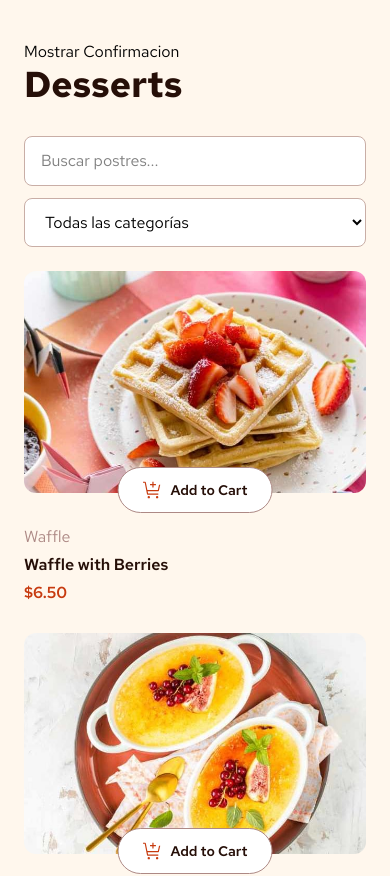
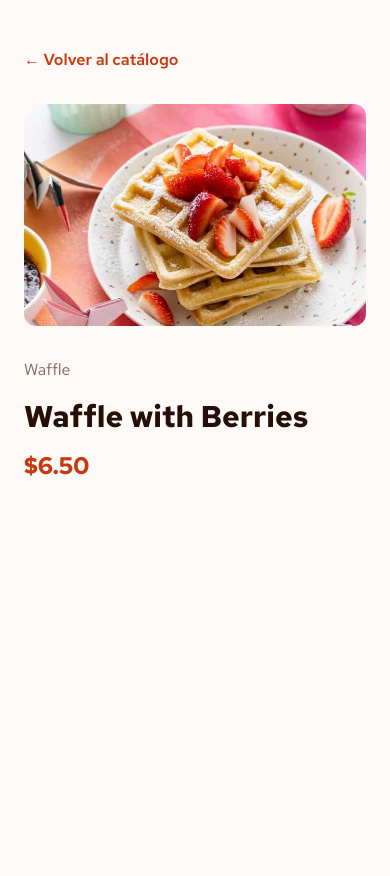
Before and after one commit to DiegoR434/desserts-frontend, a React (Vite) app: page /producto/1 in a window 390 px wide. Shown: the top 876 px of the page. After the commit the page ends 844 px from the top, so only its background shows below. Built offline with nearby package versions, Linux system fonts and the light colour scheme; data requests are answered from the project's data file.

Commit message:
✨ implementar navegación y detalle de productos con React Router

```diff
--- a/src/App.tsx
+++ b/src/App.tsx
@@ -1,90 +1,15 @@
-import CartDrawer from "./components/CartDrawer";
-import ProductCard from "./components/ProductCard";
-import Header from "./components/Header";
-import ConfirmOrderModal from "./components/ConfirmOrderModal";
-import ProductFilters from "./components/ProductFilters";
-
-import { useState } from "react";
-import { useProducts } from "./hooks/useProducts";
-import ProductCardSkeleton from "./components/ProductCardSkeleton";
+import { Route, Routes } from "react-router-dom";
+import ProductsPage from "./pages/ProductsPage";
+import ProductDetailPage from "./pages/ProductDetailPage";
+import NotFoundPage from "./pages/NotFoundPage";
 
 function App() {
-  const [isModalOpen, setIsModalOpen] = useState(false);
-  const [search, setSearch] = useState("");
-  const [category, setCategory] = useState("");
-
-  const {
-    data: products,
-    isPending,
-    isError,
-  } = useProducts({
-    name: search.trim(),
-    category,
-  });
-
   return (
-    <main className="min-h-screen bg-orange-50 px-6 py-10">
-      <button onClick={() => setIsModalOpen(true)}>
-        {" "}
-        Mostrar Confirmacion{" "}
-      </button>
-      {isModalOpen && (
-        <ConfirmOrderModal onClose={() => setIsModalOpen(false)} />
-      )}
-
-      <Header />
-
-      <div className="mx-auto max-w-7xl">
-        <div className="grid grid-cols-1 gap-7 xl:grid-cols-[minmax(0,1fr)_320px]">
-          {/* Columna izquierda: filtros y productos */}
-          <div className="min-w-0">
-            <ProductFilters
-              search={search}
-              category={category}
-              categories={[
-                "Waffle",
-                "Crème Brûlée",
-                "Macaron",
-                "Tiramisu",
-                "Baklava",
-                "Pie",
-                "Cake",
-                "Brownie",
-                "Panna Cotta",
-              ]}
-              onSearchChange={setSearch}
-              onCategoryChange={setCategory}
-            />
-
-            <section
-              className="grid grid-cols-1 gap-7 md:grid-cols-2 lg:grid-cols-3"
-              aria-label="Catálogo de postres"
-            >
-              {isPending ? (
-                Array.from({ length: 9 }).map((_, index) => (
-                  <ProductCardSkeleton key={index} />
-                ))
-              ) : isError ? (
-                <p className="col-span-full text-red">
-                  Ocurrió un error al cargar los productos.
-                </p>
-              ) : products.length === 0 ? (
-                <p className="col-span-full text-rose-500">
-                  No se encontraron productos.
-                </p>
-              ) : (
-                products.map((product) => (
-                  <ProductCard key={product.id} product={product} />
-                ))
-              )}
-            </section>
-          </div>
-
-          {/* Columna derecha: carrito */}
-          <CartDrawer />
-        </div>
-      </div>
-    </main>
+    <Routes>
+      <Route path="/" element={<ProductsPage />} />
+      <Route path="/producto/:id" element={<ProductDetailPage />} />
+      <Route path="*" element={<NotFoundPage />} />
+    </Routes>
   );
 }
 
--- a/src/components/ProductCard.tsx
+++ b/src/components/ProductCard.tsx
@@ -1,3 +1,4 @@
+import { Link } from "react-router-dom";
 import type { Product } from "../types/product";
 import QuantityStepper from "./QuantityStepper";
 
@@ -40,7 +41,6 @@ function ProductCard({ product, isSelected = false }: ProductCardProps) {
             </button>
           )}
         </div>
-
       </div>
 
       {/* Información del producto */}
@@ -48,7 +48,12 @@ function ProductCard({ product, isSelected = false }: ProductCardProps) {
         <p className="font-sans text-rose-400">{product.category}</p>
 
         <h2 className="text-base font-semibold text-rose-900">
+          <Link
+            to={`/producto/${product.id}`}
+            className="hover:text-red hover:underline"
+          >
             {product.name}
+          </Link>
         </h2>
 
         <p className="font-semibold text-red">${product.price.toFixed(2)}</p>
--- /dev/null
+++ b/src/hooks/useProduct.ts
@@ -0,0 +1,11 @@
+import { useQuery } from "@tanstack/react-query";
+import { getProductById } from "../services/productService";
+
+export function useProduct(id: string | undefined) {
+    return useQuery({
+        queryKey: ["products", id],
+        queryFn: () => getProductById(id as string),
+        enabled: !!id,
+        retry: false,
+    })
+}
--- a/src/main.tsx
+++ b/src/main.tsx
@@ -1,15 +1,19 @@
-import { StrictMode } from 'react'
-import { createRoot } from 'react-dom/client'
-import './index.css'
-import App from './App.tsx'
-import { QueryClient, QueryClientProvider } from '@tanstack/react-query';
+import { StrictMode } from "react";
+import { createRoot } from "react-dom/client";
+import { QueryClient, QueryClientProvider } from "@tanstack/react-query";
+import { BrowserRouter } from "react-router-dom";
+
+import App from "./App.tsx";
+import "./index.css";
 
 const queryClient = new QueryClient();
 
-createRoot(document.getElementById('root')!).render(
+createRoot(document.getElementById("root")!).render(
   <StrictMode>
     <QueryClientProvider client={queryClient}>
-      <App />
+      <BrowserRouter>
+        <App />
+      </BrowserRouter>
     </QueryClientProvider>
   </StrictMode>,
-)
+);
--- /dev/null
+++ b/src/pages/NotFoundPage.tsx
@@ -0,0 +1,24 @@
+import { Link } from "react-router-dom";
+
+function NotFoundPage() {
+    return(
+         <main className="flex min-h-screen flex-col items-center justify-center bg-rose-50 px-6 text-center">
+      <h1 className="text-5xl font-bold text-rose-900">
+        404
+      </h1>
+
+      <p className="mt-4 text-rose-500">
+        La página que buscas no existe.
+      </p>
+
+      <Link
+        to="/"
+        className="mt-6 rounded-full bg-red px-6 py-3 font-semibold text-white"
+      >
+        Volver al catálogo
+      </Link>
+    </main>
+    );
+}
+
+export default NotFoundPage;
--- /dev/null
+++ b/src/pages/ProductDetailPage.tsx
@@ -0,0 +1,95 @@
+import { Link, useParams } from "react-router-dom";
+import { useProduct } from "../hooks/useProduct";
+import { AxiosError } from "axios";
+
+function ProductDetailPage() {
+  console.log("ProductDetailPage rendered");
+
+  const { id } = useParams<{ id: string }>();
+
+  console.log("id", id);
+
+  const { data: product, isPending, isError, error } = useProduct(id);
+
+  if (isPending) {
+    return (
+      <main className="min-h-screen bg-rose-50 px-6 py-12">
+        <div className="mx-auto max-w-4xl animate-pulse">
+          <div className="mb-8 h-5 w-36 rounded bg-rose-300/40" />
+          <div className="grid gap-8 md:grid-cols-2">
+            <div className="aspect-square rounded-xl bg-rose-300/40" />
+            <div className="space-y-5">
+              <div className="h-4 w-24 rounded bg-rose-300/40" />
+              <div className="h-8 w-3/4 rounded bg-rose-300/40" />
+              <div className="h-6 w-20 rounded bg-rose-300/40" />
+            </div>
+          </div>
+        </div>
+      </main>
+    );
+  }
+
+  if (isError) {
+    const notFound =
+      error instanceof AxiosError && error.response?.status === 404;
+
+    return (
+      <main className="flex min-h-screen flex-col items-center justify-center bg-rose-50 px-6 text-center">
+        <h1 className="text-4xl font-bold text-rose-900">
+          {notFound
+            ? "404 - Producto no encontrado"
+            : "Error al cargar el producto"}
+        </h1>
+
+        <p className="mt-3 text-rose-500">
+          {notFound
+            ? "El producto solicitado no existe."
+            : "No pudimos obtener la información. Inténtalo nuevamente."}
+        </p>
+
+        <Link
+          to="/"
+          className="mt-6 rounded-full bg-red px-6 py-3 font-semibold text-white"
+        >
+          Volver al catálogo
+        </Link>
+      </main>
+    );
+  }
+
+  return (
+    <main className="min-h-screen bg-rose-50 px-6 py-12">
+      <div className="mx-auto max-w-4xl">
+        <Link
+          to="/"
+          className="mb-8 inline-block font-semibold text-red hover:underline"
+        >
+          ← Volver al catálogo
+        </Link>
+
+        <div className="grid items-center gap-8 md:grid-cols-2">
+          <picture>
+            <source media="(min-width: 768px)" srcSet={product.image.desktop} />
+            <img
+              src={product.image.mobile}
+              alt={product.name}
+              className="w-full rounded-xl object-cover"
+            />
+          </picture>
+
+          <div className="space-y-4">
+            <p className="text-rose-500">{product.category}</p>
+
+            <h1 className="text-3xl font-bold text-rose-900">{product.name}</h1>
+
+            <p className="text-2xl font-bold text-red">
+              ${product.price.toFixed(2)}
+            </p>
+          </div>
+        </div>
+      </div>
+    </main>
+  );
+}
+
+export default ProductDetailPage;
--- /dev/null
+++ b/src/pages/ProductsPage.tsx
@@ -0,0 +1,91 @@
+import { useState } from "react";
+import { useProducts } from "../hooks/useProducts";
+import ConfirmOrderModal from "../components/ConfirmOrderModal";
+import Header from "../components/Header";
+import ProductFilters from "../components/ProductFilters";
+import ProductCardSkeleton from "../components/ProductCardSkeleton";
+import ProductCard from "../components/ProductCard";
+import CartDrawer from "../components/CartDrawer";
+
+
+function ProductsPage() {
+  const [isModalOpen, setIsModalOpen] = useState(false);
+  const [search, setSearch] = useState("");
+  const [category, setCategory] = useState("");
+
+  const {
+    data: products,
+    isPending,
+    isError,
+  } = useProducts({
+    name: search.trim(),
+    category,
+  });
+
+  return (
+    <main className="min-h-screen bg-orange-50 px-6 py-10">
+      <button onClick={() => setIsModalOpen(true)}>
+        {" "}
+        Mostrar Confirmacion{" "}
+      </button>
+      {isModalOpen && (
+        <ConfirmOrderModal onClose={() => setIsModalOpen(false)} />
+      )}
+
+      <Header />
+
+      <div className="mx-auto max-w-7xl">
+        <div className="grid grid-cols-1 gap-7 xl:grid-cols-[minmax(0,1fr)_320px]">
+          {/* Columna izquierda: filtros y productos */}
+          <div className="min-w-0">
+            <ProductFilters
+              search={search}
+              category={category}
+              categories={[
+                "Waffle",
+                "Crème Brûlée",
+                "Macaron",
+                "Tiramisu",
+                "Baklava",
+                "Pie",
+                "Cake",
+                "Brownie",
+                "Panna Cotta",
+              ]}
+              onSearchChange={setSearch}
+              onCategoryChange={setCategory}
+            />
+
+            <section
+              className="grid grid-cols-1 gap-7 md:grid-cols-2 lg:grid-cols-3"
+              aria-label="Catálogo de postres"
+            >
+              {isPending ? (
+                Array.from({ length: 9 }).map((_, index) => (
+                  <ProductCardSkeleton key={index} />
+                ))
+              ) : isError ? (
+                <p className="col-span-full text-red">
+                  Ocurrió un error al cargar los productos.
+                </p>
+              ) : products.length === 0 ? (
+                <p className="col-span-full text-rose-500">
+                  No se encontraron productos.
+                </p>
+              ) : (
+                products.map((product) => (
+                  <ProductCard key={product.id} product={product} />
+                ))
+              )}
+            </section>
+          </div>
+
+          {/* Columna derecha: carrito */}
+          <CartDrawer />
+        </div>
+      </div>
+    </main>
+  );
+}
+
+export default ProductsPage;
--- a/src/services/productService.ts
+++ b/src/services/productService.ts
@@ -27,3 +27,8 @@ export async function getProducts(
 
   return response.data;
 }
+
+export async function getProductById(id: string): Promise<Product> {
+  const response = await api.get<Product>(`/products/${id}`);
+  return response.data;
+}
```
Lines whose indentation alone changed are shown as unchanged.
